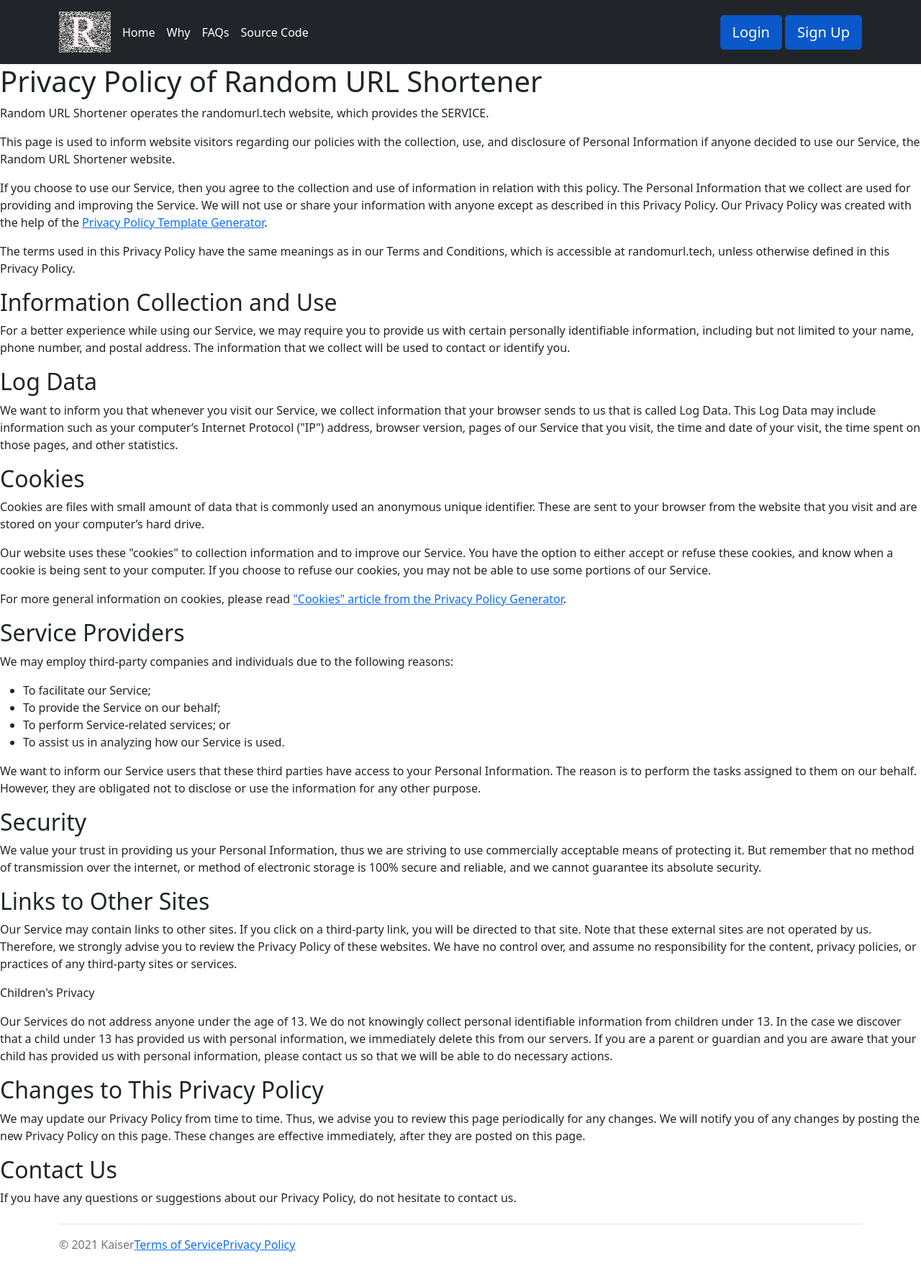
After one commit to wkaisertexas/RandomURL, a Django app: page /privacy in a window 1280 px wide. The commit adds this page. Shown: the whole page at 72% size. Run offline with Django 3.2, Linux system fonts and the light colour scheme.

Commit message:
Added TOS and Privacy

```diff
--- a/url/templates/base.html
+++ b/url/templates/base.html
@@ -74,6 +74,8 @@
         <footer class="d-flex flex-wrap justify-content-between align-items-center py-3 my-4 border-top">
             <div class="col-md-4 d-flex align-items-center">
                 <span class="text-muted">© 2021 Kaiser</span>
+                <span class="text-muted"><a href="{% url 'tos' %}">Terms of Service</a></span>
+                <span class="text-muted"><a href="{% url 'privacy' %}">Privacy Policy</a></span>
             </div>
         </footer>
     </div>
--- /dev/null
+++ b/url/templates/misc/privacy.html
@@ -0,0 +1,90 @@
+{% extends 'base.html' %}
+
+{% block body %}
+    <h1>Privacy Policy of Random URL Shortener</h1>
+
+    <p>Random URL Shortener operates the randomurl.tech website, which provides the SERVICE.</p>
+
+    <p>This page is used to inform website visitors regarding our policies with the collection, use, and disclosure of
+        Personal Information if anyone decided to use our Service, the Random URL Shortener website.</p>
+
+    <p>If you choose to use our Service, then you agree to the collection and use of information in relation with this
+        policy. The Personal Information that we collect are used for providing and improving the Service. We will not
+        use or share your information with anyone except as described in this Privacy Policy. Our Privacy Policy was
+        created with the help of the <a href="https://www.privacypolicytemplate.net">Privacy Policy Template
+            Generator</a>.</p>
+
+    <p>The terms used in this Privacy Policy have the same meanings as in our Terms and Conditions, which is accessible
+        at randomurl.tech, unless otherwise defined in this Privacy Policy.</p>
+
+    <h2>Information Collection and Use</h2>
+
+    <p>For a better experience while using our Service, we may require you to provide us with certain personally
+        identifiable information, including but not limited to your name, phone number, and postal address. The
+        information that we collect will be used to contact or identify you.</p>
+
+    <h2>Log Data</h2>
+
+    <p>We want to inform you that whenever you visit our Service, we collect information that your browser sends to us
+        that is called Log Data. This Log Data may include information such as your computer’s Internet Protocol ("IP")
+        address, browser version, pages of our Service that you visit, the time and date of your visit, the time spent
+        on those pages, and other statistics.</p>
+
+    <h2>Cookies</h2>
+
+    <p>Cookies are files with small amount of data that is commonly used an anonymous unique identifier. These are sent
+        to your browser from the website that you visit and are stored on your computer’s hard drive.</p>
+
+    <p>Our website uses these "cookies" to collection information and to improve our Service. You have the option to
+        either accept or refuse these cookies, and know when a cookie is being sent to your computer. If you choose to
+        refuse our cookies, you may not be able to use some portions of our Service.</p>
+
+    <p>For more general information on cookies, please read <a href="https://www.generateprivacypolicy.com/#cookies">"Cookies"
+        article from the Privacy Policy Generator</a>.</p>
+
+    <h2>Service Providers</h2>
+
+    <p>We may employ third-party companies and individuals due to the following reasons:</p>
+
+    <ul>
+        <li>To facilitate our Service;</li>
+        <li>To provide the Service on our behalf;</li>
+        <li>To perform Service-related services; or</li>
+        <li>To assist us in analyzing how our Service is used.</li>
+    </ul>
+
+    <p>We want to inform our Service users that these third parties have access to your Personal Information. The reason
+        is to perform the tasks assigned to them on our behalf. However, they are obligated not to disclose or use the
+        information for any other purpose.</p>
+
+    <h2>Security</h2>
+
+    <p>We value your trust in providing us your Personal Information, thus we are striving to use commercially
+        acceptable means of protecting it. But remember that no method of transmission over the internet, or method of
+        electronic storage is 100% secure and reliable, and we cannot guarantee its absolute security.</p>
+
+    <h2>Links to Other Sites</h2>
+
+    <p>Our Service may contain links to other sites. If you click on a third-party link, you will be directed to that
+        site. Note that these external sites are not operated by us. Therefore, we strongly advise you to review the
+        Privacy Policy of these websites. We have no control over, and assume no responsibility for the content, privacy
+        policies, or practices of any third-party sites or services.</p>
+
+    <p>Children's Privacy</p>
+
+    <p>Our Services do not address anyone under the age of 13. We do not knowingly collect personal identifiable
+        information from children under 13. In the case we discover that a child under 13 has provided us with personal
+        information, we immediately delete this from our servers. If you are a parent or guardian and you are aware that
+        your child has provided us with personal information, please contact us so that we will be able to do necessary
+        actions.</p>
+
+    <h2>Changes to This Privacy Policy</h2>
+
+    <p>We may update our Privacy Policy from time to time. Thus, we advise you to review this page periodically for any
+        changes. We will notify you of any changes by posting the new Privacy Policy on this page. These changes are
+        effective immediately, after they are posted on this page.</p>
+
+    <h2>Contact Us</h2>
+
+    <p>If you have any questions or suggestions about our Privacy Policy, do not hesitate to contact us.</p>
+{% endblock %}
--- a/url/urls.py
+++ b/url/urls.py
@@ -7,6 +7,8 @@ urlpatterns = [
     path('account', AccountView.as_view(), name='account-view'),
     path('account/create', AccountCreation.as_view(), name='account-creation'),
     path('create', URLCreate.as_view(), name='url-create'),
+    path('privacy', PrivacyPolicy.as_view(), name='privacy'),
+    path('tos', TOS.as_view(), name='tos'),
     path('accounts/', include('django.contrib.auth.urls')),
     path('<str:link_string>', get_dest, name='random'),
     path('<str:link_string>/', get_dest),  # Just allows the user to mess up and put a slash at the end
--- a/url/views.py
+++ b/url/views.py
@@ -129,6 +129,14 @@ class URLEdit(View):
         return URL.objects.filter(link_string=link_string).first()
 
 
+class TOS(TemplateView):
+    template_name = 'misc/tos.html'
+
+
+class PrivacyPolicy(TemplateView):
+    template_name = 'misc/privacy.html'
+
+
 def get_dest(request, link_string):
     """
     Redirects the user to a random page.
```
Also changed, not shown: url/templates/misc/tos.html (added, +74 -0 lines).
